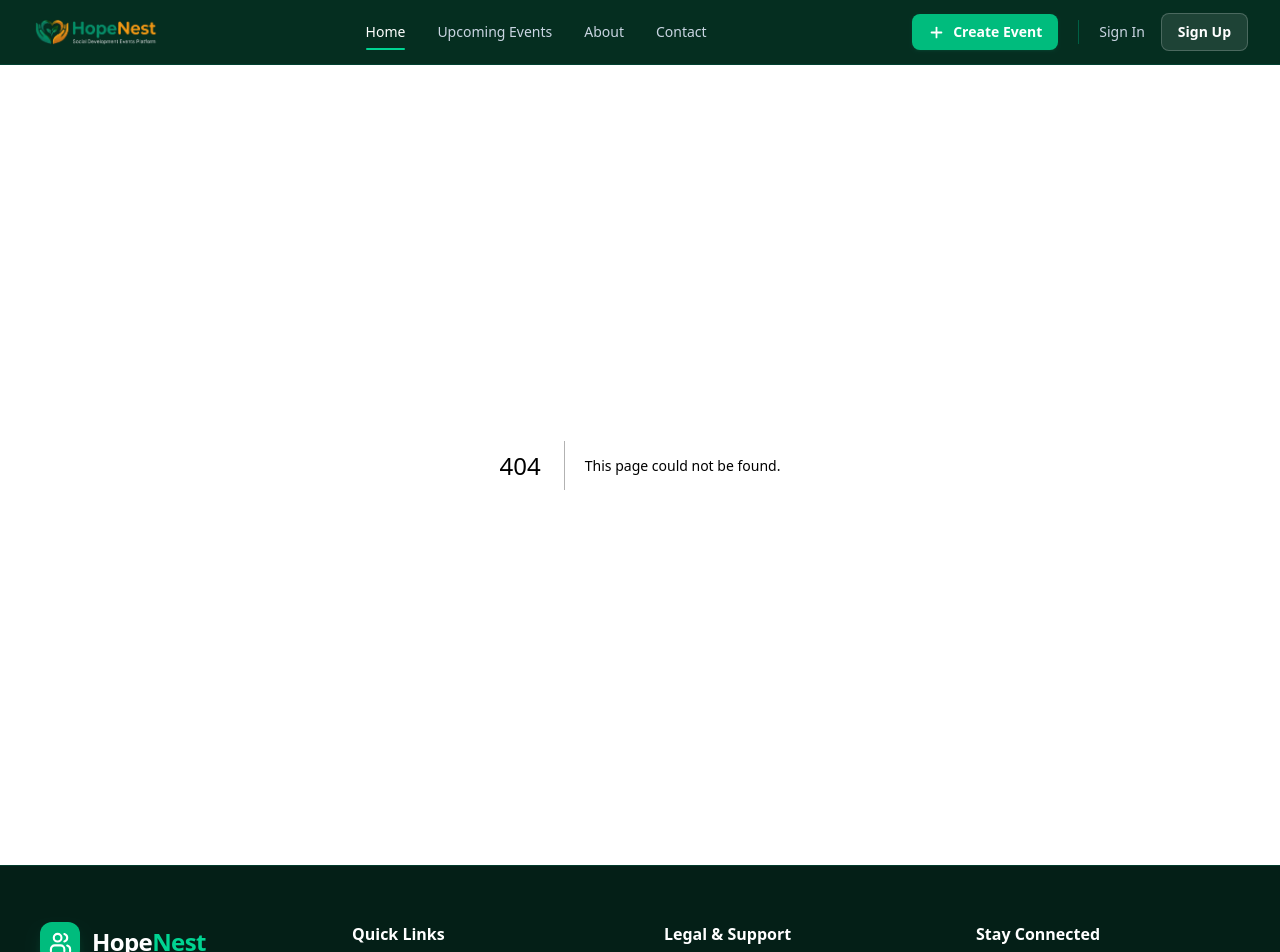
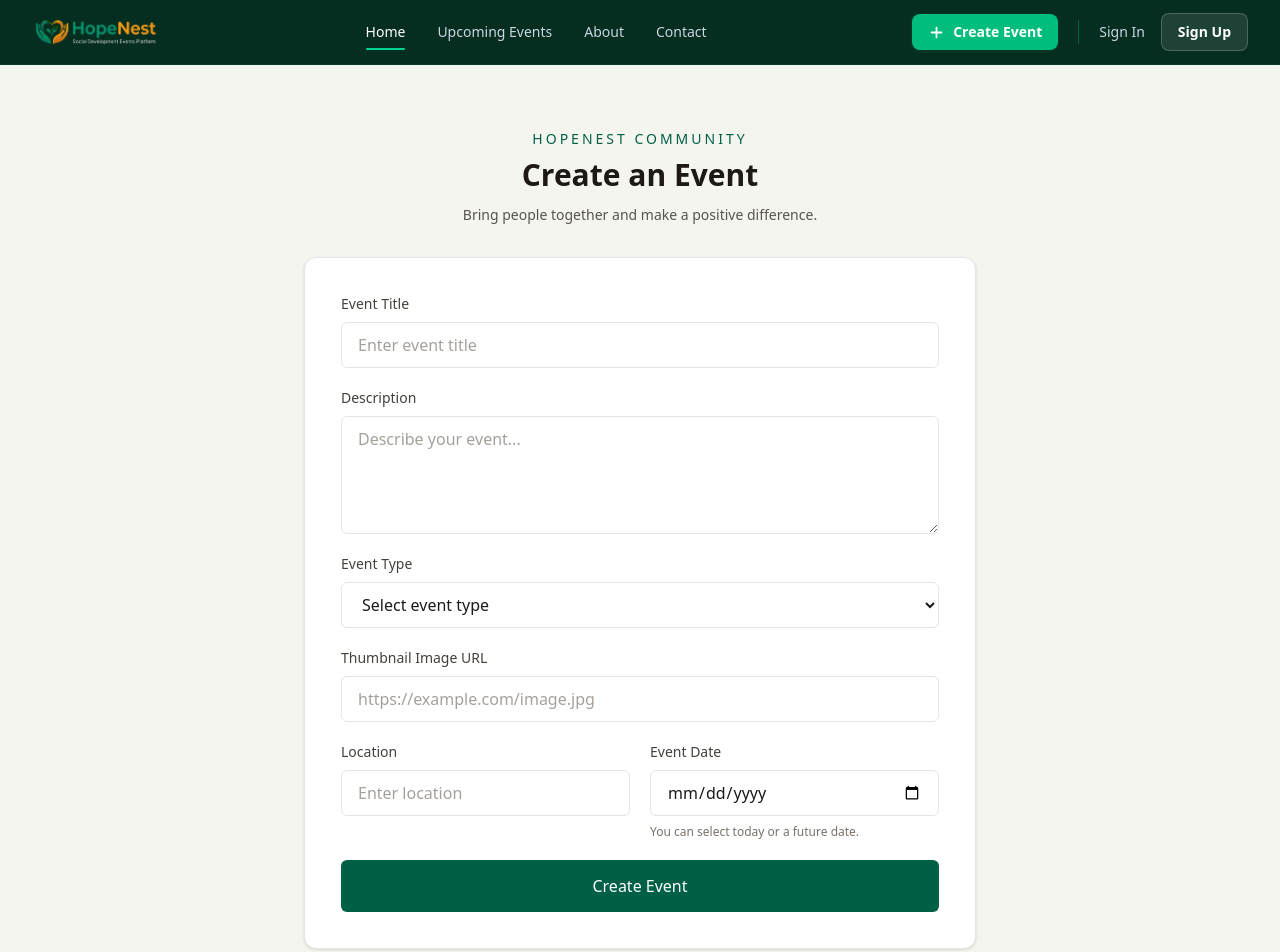
Before and after one commit to sahedali0237/HopeNest-forntend, a Next.js app: page /create-events in a window 1280 px wide. Before the commit this address had no page. Shown: the top 952 px of the page. Built offline with nearby package versions, Linux system fonts and the light colour scheme.

Commit message:
created the create event page

```diff
--- a/package.json
+++ b/package.json
@@ -18,6 +18,7 @@
     "next": "16.4.3",
     "react": "19.3.0",
     "react-dom": "19.3.0",
+    "react-toastify": "^11.2.0",
     "shadcn": "^4.23.0",
     "tw-animate-css": "^1.4.0"
   },
--- /dev/null
+++ b/src/app/api/create-events/route.ts
@@ -0,0 +1,32 @@
+import { NextResponse } from "next/server";
+import clientPromise from "@/lib/mongodb";
+
+export async function POST(req: Request) {
+  try {
+    const body = await req.json();
+    console.log("Received data:", body);
+
+    const db = (await clientPromise).db("HopeNest");
+    const collection = db.collection("data");
+
+    const result = await collection.insertOne(body);
+
+    return NextResponse.json(
+      {
+        message: "Data saved successfully!",
+        insertedId: result.insertedId,
+      },
+      { status: 201 }
+    );
+  } catch (error: unknown) {
+    console.error("MongoDB insert error:", error);
+
+    return NextResponse.json(
+      {
+        message: "Failed to save data",
+        error: error instanceof Error ? error.message : String(error),
+      },
+      { status: 500 }
+    );
+  }
+}
--- /dev/null
+++ b/src/app/create-events/page.tsx
@@ -0,0 +1,204 @@
+"use client";
+
+import { useState } from "react";
+import { useRouter } from "next/navigation";
+import { toast } from "react-toastify";
+import "react-toastify/dist/ReactToastify.css";
+
+const EVENT_TYPES = [
+  "Cleanup",
+  "Plantation",
+  "Donation",
+  "Awareness",
+  "Healthcare",
+];
+
+const getToday = () => {
+  const today = new Date();
+  return today.toISOString().split("T")[0];
+};
+
+const inputStyle =
+  "block w-full rounded-md border border-stone-200 bg-white px-4 py-2.5 text-stone-900 placeholder-stone-400 focus:ring-2 focus:ring-emerald-800 focus:border-emerald-800 outline-none transition";
+
+export default function CreateEventPage() {
+  const [formData, setFormData] = useState({
+    title: "",
+    description: "",
+    eventType: "",
+    thumbnailUrl: "",
+    location: "",
+    eventDate: "",
+  });
+  const [isSubmitting, setIsSubmitting] = useState(false);
+  const router = useRouter();
+
+  const updateField = (field: string, value: string) => {
+    setFormData((prev) => ({ ...prev, [field]: value }));
+  };
+
+  const handleSubmit = async (e: React.FormEvent) => {
+    e.preventDefault();
+    setIsSubmitting(true);
+    try {
+      const res = await fetch("/api/create-events", {
+        method: "POST",
+        headers: { "Content-Type": "application/json" },
+        body: JSON.stringify(formData),
+      });
+      const data = await res.json();
+      if (!res.ok) throw new Error(data.message || "Failed to save data");
+      toast.success("Event created successfully!");
+      router.push("/events");
+    } catch (error: unknown) {
+      toast.error(
+        error instanceof Error ? error.message : "Failed to create event",
+      );
+    } finally {
+      setIsSubmitting(false);
+    }
+  };
+
+  return (
+    <div className="min-h-screen bg-[#F5F5F0] px-4 py-16 sm:px-6">
+      <div className="mx-auto max-w-2xl">
+        {/* Page Heading */}
+        <div className="mb-8 text-center">
+          <p className="mb-2 text-sm font-medium uppercase tracking-[3px] text-emerald-800">
+            HopeNest Community
+          </p>
+
+          <h1 className="text-3xl font-semibold text-stone-900">
+            Create an Event
+          </h1>
+
+          <p className="mt-3 text-sm text-stone-600">
+            Bring people together and make a positive difference.
+          </p>
+        </div>
+
+        {/* Event Form */}
+        <form
+          onSubmit={handleSubmit}
+          className="space-y-5 rounded-xl border border-stone-200 bg-white p-6 shadow-sm sm:p-9"
+        >
+          {/* Event Title */}
+          <div>
+            <label className="mb-2 block text-sm font-medium text-stone-700">
+              Event Title
+            </label>
+
+            <input
+              required
+              type="text"
+              placeholder="Enter event title"
+              value={formData.title}
+              onChange={(e) => updateField("title", e.target.value)}
+              className={inputStyle}
+            />
+          </div>
+
+          {/* Description */}
+          <div>
+            <label className="mb-2 block text-sm font-medium text-stone-700">
+              Description
+            </label>
+
+            <textarea
+              required
+              rows={4}
+              placeholder="Describe your event..."
+              value={formData.description}
+              onChange={(e) => updateField("description", e.target.value)}
+              className={inputStyle}
+            />
+          </div>
+
+          {/* Event Type */}
+          <div>
+            <label className="mb-2 block text-sm font-medium text-stone-700">
+              Event Type
+            </label>
+
+            <select
+              required
+              value={formData.eventType}
+              onChange={(e) => updateField("eventType", e.target.value)}
+              className={inputStyle}
+            >
+              <option value="">Select event type</option>
+
+              {EVENT_TYPES.map((type) => (
+                <option key={type} value={type}>
+                  {type}
+                </option>
+              ))}
+            </select>
+          </div>
+
+          {/* Thumbnail URL */}
+          <div>
+            <label className="mb-2 block text-sm font-medium text-stone-700">
+              Thumbnail Image URL
+            </label>
+
+            <input
+              required
+              type="url"
+              placeholder="https://example.com/image.jpg"
+              value={formData.thumbnailUrl}
+              onChange={(e) => updateField("thumbnailUrl", e.target.value)}
+              className={inputStyle}
+            />
+          </div>
+
+          {/* Location and Date */}
+          <div className="grid gap-5 sm:grid-cols-2">
+            <div>
+              <label className="mb-2 block text-sm font-medium text-stone-700">
+                Location
+              </label>
+
+              <input
+                required
+                type="text"
+                placeholder="Enter location"
+                value={formData.location}
+                onChange={(e) => updateField("location", e.target.value)}
+                className={inputStyle}
+              />
+            </div>
+
+            <div>
+              <label className="mb-2 block text-sm font-medium text-stone-700">
+                Event Date
+              </label>
+
+              <input
+                required
+                type="date"
+                min={getToday()}
+                value={formData.eventDate}
+                onChange={(e) => updateField("eventDate", e.target.value)}
+                className={inputStyle}
+              />
+
+              <p className="mt-2 text-xs text-stone-500">
+                You can select today or a future date.
+              </p>
+            </div>
+          </div>
+
+          {/* Submit Button */}
+          <button
+            type="submit"
+            disabled={isSubmitting}
+            className="w-full rounded-md bg-emerald-800 px-5 py-3.5 font-medium text-white transition hover:bg-emerald-900 disabled:cursor-not-allowed disabled:opacity-60"
+          >
+            {isSubmitting ? "Creating Event..." : "Create Event"}
+          </button>
+        </form>
+      </div>
+    </div>
+  );
+}
--- /dev/null
+++ b/src/app/events/page.tsx
@@ -0,0 +1,28 @@
+import Link from "next/link";
+
+export default function EventsPage() {
+  return (
+    <main className="min-h-screen bg-[#F5F5F0] px-4 py-16 sm:px-6">
+      <div className="mx-auto max-w-2xl text-center">
+        <p className="mb-2 text-sm font-medium uppercase tracking-[3px] text-emerald-800">
+          HopeNest Community
+        </p>
+
+        <h1 className="text-3xl font-semibold text-stone-900">
+          Upcoming Community Events
+        </h1>
+
+        <p className="mt-3 text-sm text-stone-600">
+          No upcoming events have been added yet. Be the first to organize one.
+        </p>
+
+        <Link
+          href="/create-events"
+          className="mt-8 inline-block rounded-md bg-emerald-800 px-5 py-3 font-medium text-white transition hover:bg-emerald-900"
+        >
+          Create Event
+        </Link>
+      </div>
+    </main>
+  );
+}
--- a/src/app/layout.tsx
+++ b/src/app/layout.tsx
@@ -3,6 +3,7 @@ import { Geist, Geist_Mono } from "next/font/google";
 import "./globals.css";
 import Navbar from "@/components/ui/navbar";
 import Footer from "@/components/ui/footer";
+import { ToastContainer } from "react-toastify";
 
 const geistSans = Geist({
   variable: "--font-geist-sans",
@@ -36,6 +37,7 @@ export default function RootLayout({ children }: LayoutProps<"/">) {
         <Navbar />
         <main className="flex-1">{children}</main>
         <Footer />
+        <ToastContainer />
       </body>
     </html>
   );
--- a/src/components/ui/footer.tsx
+++ b/src/components/ui/footer.tsx
@@ -13,6 +13,7 @@ import {
   FileText,
   Cookie,
 } from "lucide-react";
+import Image from "next/image";
 
 const Footer = () => {
   const currentYear = new Date().toLocaleDateString();
@@ -50,17 +51,15 @@ const Footer = () => {
         <div className="grid grid-cols-1 sm:grid-cols-2 lg:grid-cols-4 gap-10 lg:gap-12 mb-14">
           {/* Brand */}
           <div>
-            <Link
-              href="/"
-              className="inline-flex items-center gap-3 mb-5 group"
-            >
-              <div className="flex items-center justify-center w-10 h-10 rounded-xl bg-emerald-500 text-white shadow-lg shadow-emerald-500/20 group-hover:bg-emerald-400 transition-colors">
-                <Users size={23} strokeWidth={2.2} />
-              </div>
-
-              <span className="text-2xl font-bold tracking-tight text-white">
-                Hope<span className="text-emerald-400">Nest</span>
-              </span>
+            <Link href="/" className="flex items-center shrink-0 gap-3 mb-5">
+              <Image
+                src="/logo.png"
+                alt="HopeNest Logo"
+                width={250}
+                height={200}
+                className="w-32 h-auto"
+                priority
+              />
             </Link>
 
             <p className="text-[14px] leading-7 text-slate-300 max-w-xs">
--- a/src/components/ui/icon.tsx
+++ b/src/components/ui/icon.tsx
@@ -1,20 +1,20 @@
-import * as React from "react"
-import { Slot } from "@radix-ui/react-slot"
+import * as React from "react";
+import { Slot } from "@radix-ui/react-slot";
 
-import { cn } from "@/lib/utils"
+import { cn } from "@/lib/utils";
 
 interface IconProps extends React.SVGAttributes<SVGSVGElement> {
-  size?: number | string
-  asChild?: boolean
+  size?: number | string;
+  asChild?: boolean;
 }
 
 const Icon = React.forwardRef<SVGSVGElement, IconProps>(
   ({ size, className, asChild, ...props }, ref) => {
-    const Comp = asChild ? Slot : "svg"
+    const Comp: React.ElementType = asChild ? Slot : "svg";
 
     return (
       <Comp
-        ref={ref as React.Ref<any>}
+        ref={ref}
         width={size}
         height={size}
         fill="none"
@@ -25,9 +25,9 @@ const Icon = React.forwardRef<SVGSVGElement, IconProps>(
         className={cn(className)}
         {...props}
       />
-    )
-  }
-)
-Icon.displayName = "Icon"
+    );
+  },
+);
+Icon.displayName = "Icon";
 
-export { Icon }
+export { Icon };
--- a/src/components/ui/navbar.tsx
+++ b/src/components/ui/navbar.tsx
@@ -3,10 +3,12 @@
 import Image from "next/image";
 import Link from "next/link";
 import React, { useState } from "react";
+import { useRouter } from "next/navigation";
 import { Plus, Menu, X } from "lucide-react";
 
 const Navbar = () => {
   const [isMobileMenuOpen, setIsMobileMenuOpen] = useState(false);
+  const router = useRouter();
 
   const navLinks = [
     { name: "Home", href: "/", active: true },
@@ -52,10 +54,11 @@ const Navbar = () => {
             ))}
           </div>
 
-          {/* Desktop Actions */}
           <div className="hidden md:flex items-center gap-4">
-            {/* Create Event */}
-            <button className="flex items-center gap-2 bg-emerald-500 hover:bg-emerald-400 text-white px-4 py-2 rounded-lg text-sm font-semibold transition-all duration-200 shadow-sm shadow-emerald-500/10">
+            <button
+              onClick={() => router.push("/create-events")}
+              className="flex items-center gap-2 bg-emerald-500 hover:bg-emerald-400 text-white px-4 py-2 rounded-lg text-sm font-semibold transition-all duration-200 shadow-sm shadow-emerald-500/10"
+            >
               <Plus size={17} strokeWidth={2.5} />
               Create Event
             </button>
@@ -110,7 +113,10 @@ const Navbar = () => {
             {/* Mobile Actions */}
             <div className="flex flex-col gap-3 mt-4 pt-4 border-t border-emerald-900/60">
               <button
-                onClick={() => setIsMobileMenuOpen(false)}
+                onClick={() => {
+                  setIsMobileMenuOpen(false);
+                  router.push("/create-events");
+                }}
                 className="flex items-center justify-center gap-2 bg-emerald-500 hover:bg-emerald-400 text-white px-4 py-3 rounded-lg text-sm font-semibold transition-colors"
               >
                 <Plus size={18} />
--- /dev/null
+++ b/src/lib/mongodb.ts
@@ -0,0 +1,38 @@
+import { MongoClient } from "mongodb";
+
+const uri = process.env.MONGODB_URI!;
+const dbName = "HopeNest";
+
+if (!uri) {
+  throw new Error("Please define the MONGODB_URI environment variable in .env");
+}
+
+// Singleton pattern prevents creating a new MongoClient on every request,
+// which is especially important during Next.js hot-reloads in development.
+let client: MongoClient;
+let clientPromise: Promise<MongoClient>;
+
+if (process.env.NODE_ENV === "development") {
+  const globalWithMongo = global as typeof globalThis & {
+    _mongoClientPromise?: Promise<MongoClient>;
+  };
+  if (!globalWithMongo._mongoClientPromise) {
+    client = new MongoClient(uri);
+    globalWithMongo._mongoClientPromise = client.connect();
+  }
+  clientPromise = globalWithMongo._mongoClientPromise;
+} else {
+  client = new MongoClient(uri);
+  clientPromise = client.connect();
+}
+
+export default clientPromise;
+
+/**
+ * Get the "HopeNest" database instance.
+ * Usage: const db = await getDatabase(); const collection = db.collection("data");
+ */
+export async function getDatabase() {
+  const client = await clientPromise;
+  return client.db(dbName);
+}
```
Also changed, not shown: 1 other file (tests, documents, lock files or other folders).
